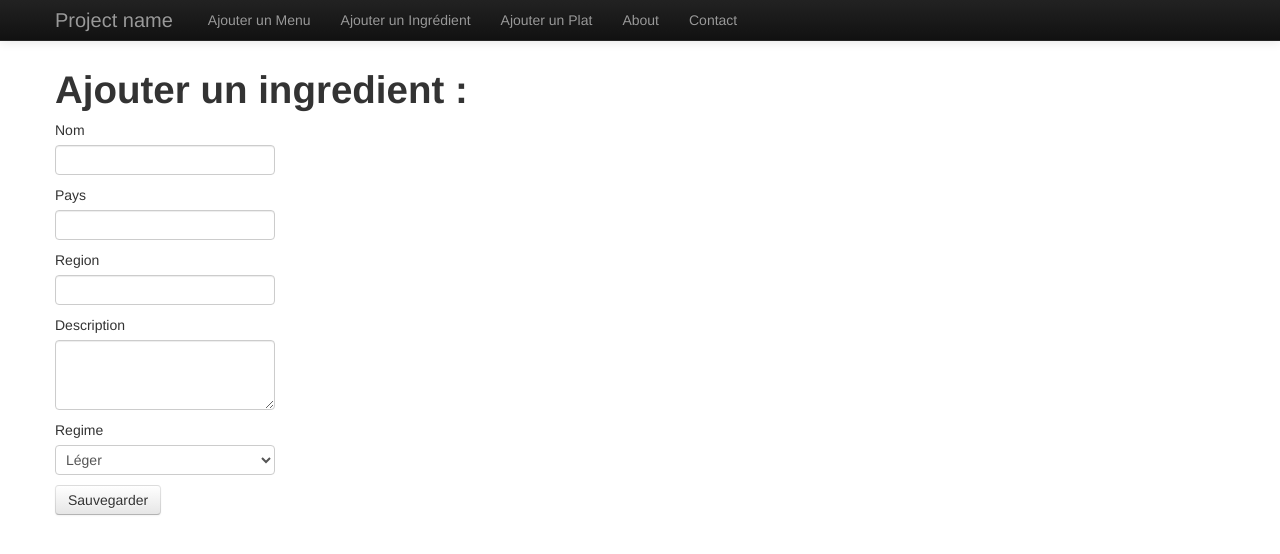
After one commit to Echo77/BackOffice-Miam, a CakePHP app: the page made by app/View/Ingredients/add_popup.ctp in a window 1280 px wide. The commit adds this page. Shown: the top 554 px of the page. Run offline with PHP 8.4 and a stand-in for CakePHP, Linux system fonts and the light colour scheme; the template is opened without the code that fills it, so the values that code supplies are empty; form fields are guessed from the names that the template uses; some libraries are stand-ins or nearby versions.

```diff
--- a/app/View/Elements/footer.ctp
+++ b/app/View/Elements/footer.ctp
@@ -1,9 +1,10 @@
     <!-- Le javascript
     ================================================== -->
     <!-- Placed at the end of the document so the pages load faster -->
-   <script src="//ajax.googleapis.com/ajax/libs/jquery/2.0.0/jquery.min.js"></script>
-   <?php echo $this->Html->script('bootstrap'); ?>
-   <?php echo $this->Html->script('bootstrap.min.js'); ?>
+   <?php echo $this->Html->script('http://ajax.googleapis.com/ajax/libs/jquery/1.8/jquery.min.js');
+  		 echo $this->Html->script('popup.js');
+   		 echo $this->Html->script('bootstrap');
+   		 echo $this->Html->script('bootstrap.min.js'); ?>
 
   </body>
 </html>
--- /dev/null
+++ b/app/View/Ingredients/add_popup.ctp
@@ -0,0 +1,25 @@
+
+<div class="container">
+<h1>Ajouter un ingredient :</h1>
+
+<?php
+echo $this->Form->create('Ingredient', array('type' => 'file'));
+echo $this->Form->input('nom');
+echo $this->Form->input('pays');
+echo $this->Form->input('region');
+echo $this->Form->input('description', array('rows' => '3'));
+
+$regime = array('Leger' => 'Léger', 'Moyen' => 'Moyen', 'Gourmand' => 'Gourmand');
+
+echo $this->Form->input('regime', array(
+      'options' => $regime,
+      'empty' => '(choisissez)'
+  ));
+//echo $this->Form->input('regime');
+?>
+<div id="close_popup">
+<?php
+echo $this->Form->button('Sauvegarder', array('type' => 'submit', 'class' =>'btn btn-default'));
+echo $this->Form->end();
+//print_r($plats); ?>
+</div>
--- a/app/View/Layouts/default.ctp
+++ b/app/View/Layouts/default.ctp
@@ -32,7 +32,6 @@ $cakeDescription = __d('cake_dev', 'Miam !');
 
 		echo $this->Html->css('bootstrap.min');
 		echo $this->Html->css('bootstrap-responsive.min');
-
 		echo $this->fetch('meta');
 		echo $this->fetch('css');
 		echo $this->fetch('script');
--- /dev/null
+++ b/app/webroot/js/popup.js
@@ -0,0 +1,7 @@
+$(document).ready(function() {
+  $("#close_popup").click(function() {
+  	//alert("coucou");
+  window.close();
+  window.opener.location.reload()
+});
+});
```
Also changed, not shown: app/Controller/IngredientsController.php (+19 -0 lines), app/View/Plats/add.ctp (+5 -3 lines).
